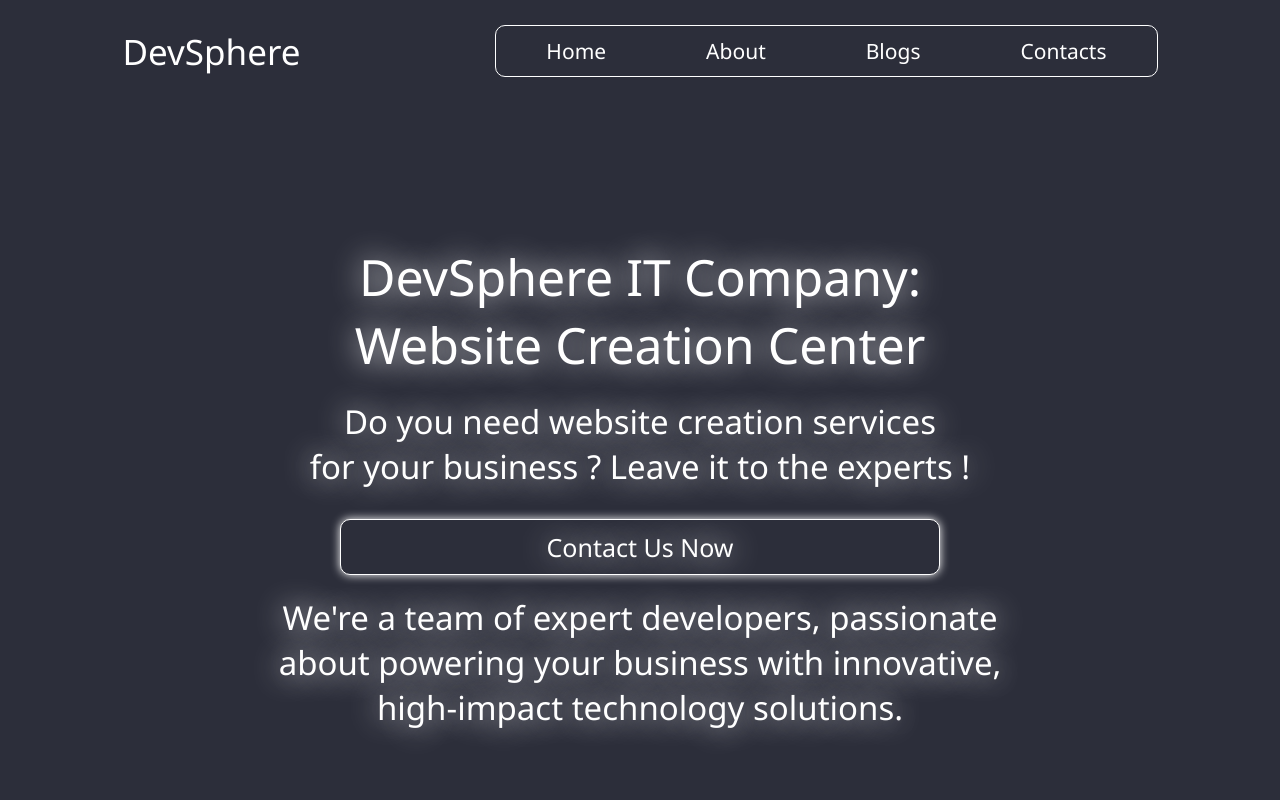
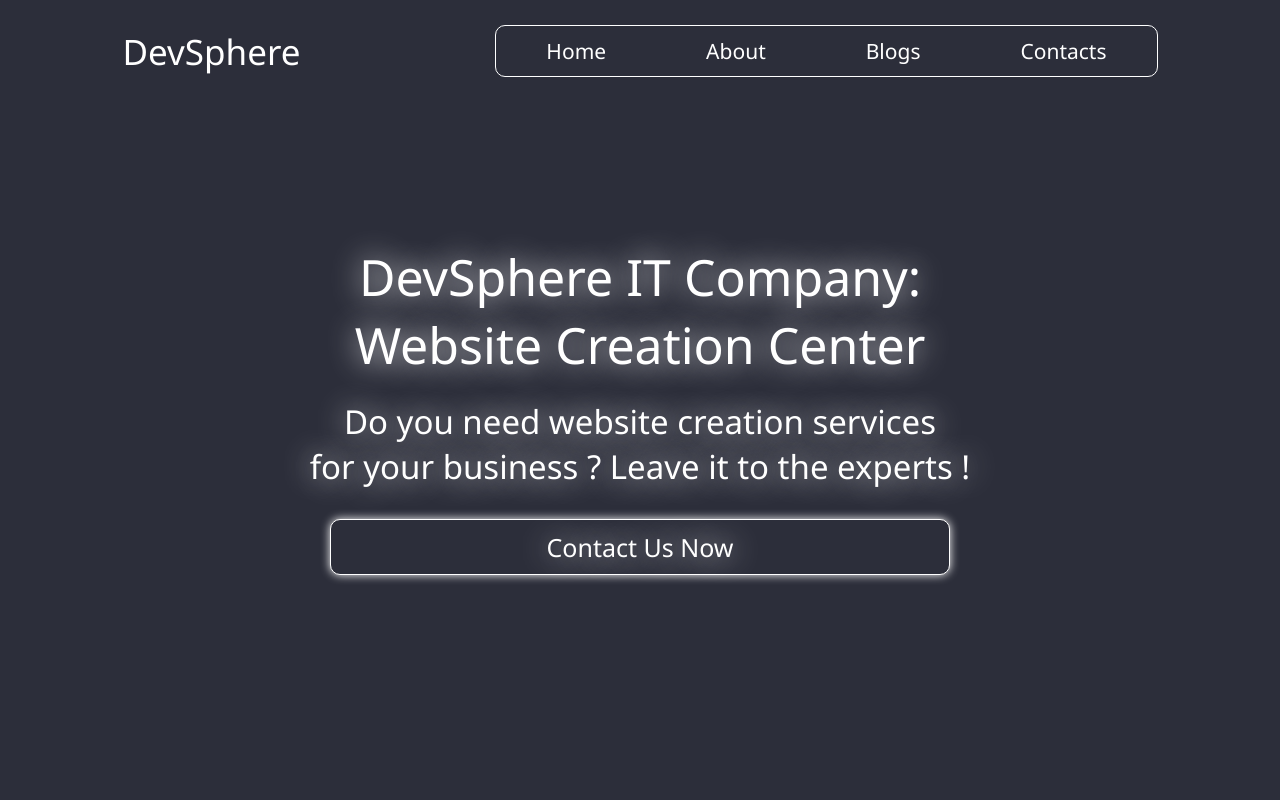
Before and after one commit to JahongirFox/DevSphere-IT-Company, a React (Vite) app: page / in a window 1280 px wide. Shown: the top 800 px of the page. Built offline with nearby package versions, Linux system fonts and the light colour scheme.

Commit message:
errors fixed

```diff
--- a/src/Pages/Home/Home1/Home1.css
+++ b/src/Pages/Home/Home1/Home1.css
@@ -38,7 +38,7 @@
     font-weight: 400;
     background-color: #2C2E3A;
     border: 1px solid white;
-    width: 600px;
+    width: 620px;
     padding: 10px;
     border-radius: 10px;
     font-size: clamp(0px, 3.3vw, 25px);
@@ -58,13 +58,3 @@
     align-items: center;
     justify-content: center;
 }
-.PPP>p{
-    color: white;
-    font-family: 'Segoe UI', Tahoma, Geneva, Verdana, sans-serif;
-    font-weight: 100;
-    font-size: clamp(0px, 3.3vw, 33px);
-    font-weight: 400;
-    margin-top: 20px;
-    text-shadow: 0px 0px 30px white;
-    text-align: center;
-}
--- a/src/Pages/Home/Home1/Home1.jsx
+++ b/src/Pages/Home/Home1/Home1.jsx
@@ -11,9 +11,6 @@ function Home1() {
                     <div className="Center-btn">
                         <button>Contact Us Now</button>
                     </div>
-                    <div className="PPP">
-                        <p>We're a team of expert developers, passionate <br /> about powering your business with innovative, <br /> high-impact technology solutions.</p>
-                    </div>
                 </div>
             </div>
         </div>
```
